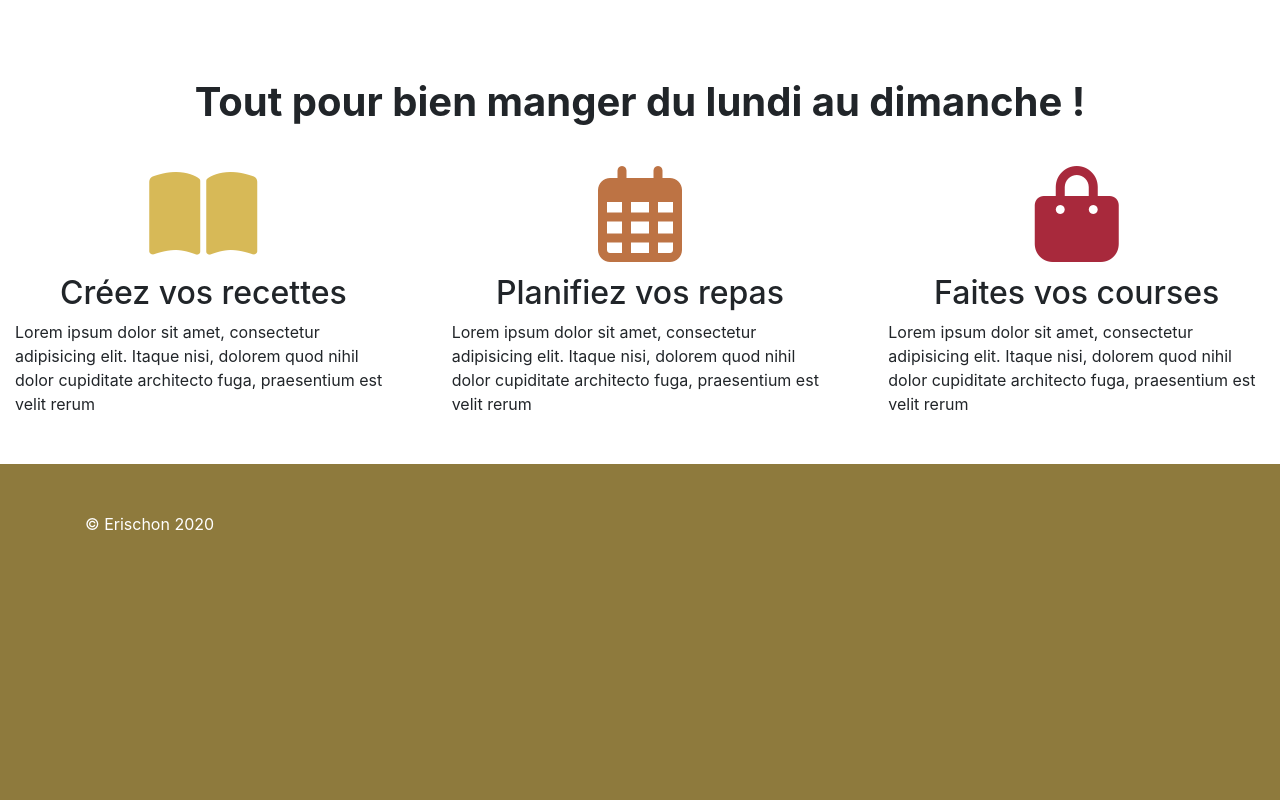
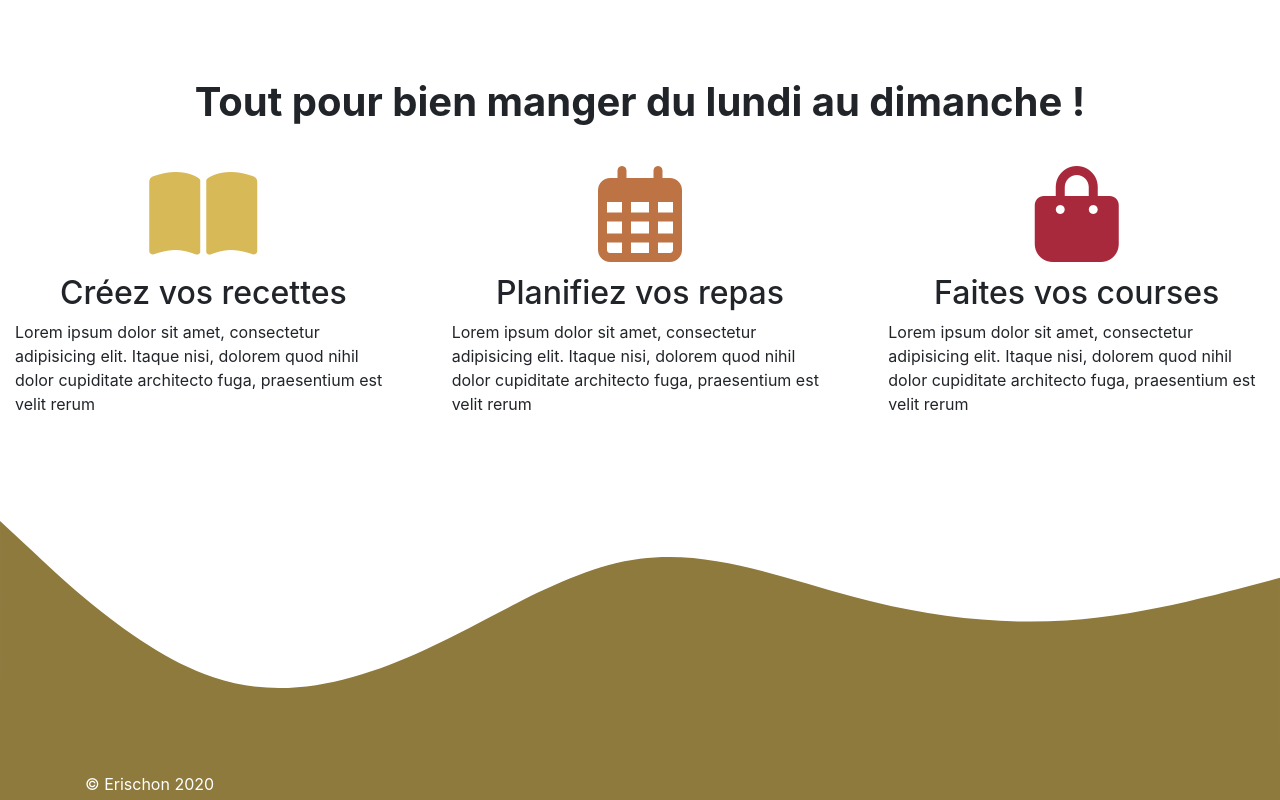
Before and after one commit to erischon/thp_s1_hp_bs, a plain HTML site: page index.html in a window 1280 px wide. Shown: the part 668-1468 px from the top of the page. Before the commit the page ends 1208 px from the top, so only its background shows below. Drawn offline with nearby package versions, Linux system fonts and the light colour scheme.

Commit message:
Ajout de la wave du bas

```diff
--- a/index.html
+++ b/index.html
@@ -97,7 +97,13 @@
         </div>
     </div>
 
-    <footer class="container text-white pt-5 pb-1">
+    <div class="wave-container">
+        <svg xmlns="http://www.w3.org/2000/svg" viewBox="0 0 1440 320">
+            <path fill="#8e7a3d" fill-opacity="1" d="M0,64L40,101.3C80,139,160,213,240,240C320,267,400,245,480,208C560,171,640,117,720,106.7C800,96,880,128,960,149.3C1040,171,1120,181,1200,176C1280,171,1360,149,1400,138.7L1440,128L1440,320L1400,320C1360,320,1280,320,1200,320C1120,320,1040,320,960,320C880,320,800,320,720,320C640,320,560,320,480,320C400,320,320,320,240,320C160,320,80,320,40,320L0,320Z"></path>
+          </svg>
+    </div>
+
+    <footer class="container text-white pt-4 pb-1">
         <span class="copyright">© Erischon 2020</span>
     </footer>
 
```
